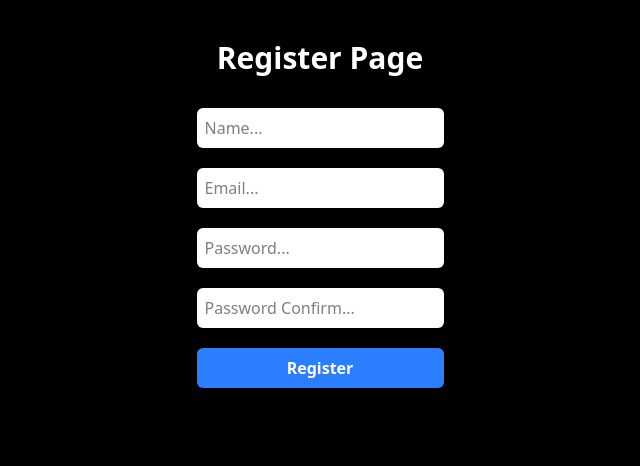
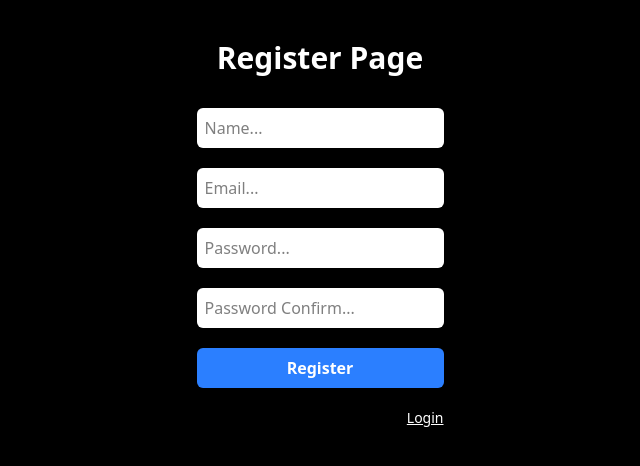
Before and after one commit to enesdmc0/nextjs-tanstack-query, a Next.js app: page /register in a window 1280 px wide. Shown: the top 466 px of the page, without its empty margins (320-960 px from the left). Built offline with nearby package versions, Linux system fonts and the light colour scheme.

Commit message:
28: feat: add navigation links to login and register pages for improved user flow

```diff
--- a/app/(auth)/login/page.tsx
+++ b/app/(auth)/login/page.tsx
@@ -1,4 +1,5 @@
 "use client";
+import Link from "next/link";
 import { useRouter } from "next/navigation";
 import { useActionState, useEffect } from "react";
 
@@ -42,6 +43,7 @@ const LoginPage = () => {
         >
           {isPending ? "Loading..." : "Login"}
         </button>
+        <Link href="/register" className="text-white text-sm ml-auto underline">Register</Link>
         {state.message && (
           <p className={state.success ? "text-green-500" : "text-red-500"}>{state.message}</p>
         )}
--- a/app/(auth)/register/page.tsx
+++ b/app/(auth)/register/page.tsx
@@ -1,4 +1,5 @@
 "use client";
+import Link from "next/link";
 import { useRouter } from "next/navigation";
 import { useActionState, useEffect } from "react";
 
@@ -55,6 +56,10 @@ const RegisterPage = () => {
         >
           {isPending ? "Loading..." : "Register"}
         </button>
+        <Link href="/login" className="text-white text-sm ml-auto underline">
+          Login
+        </Link>
+
         {state.message && (
           <p className={state.success ? "text-green-500" : "text-red-500"}>{state.message}</p>
         )}
--- a/lib/action.ts
+++ b/lib/action.ts
@@ -1,7 +1,8 @@
 "use server"
 import { revalidatePath } from "next/cache";
-import { getPocketBase, Todo } from "./pocketbase";
+import { getPocketBase } from "./pocketbase";
 import { getUser } from "./auth";
+import { Todo } from "./type";
 
 const x_token = process.env.POCKETBASE_TOKEN!
 
```
